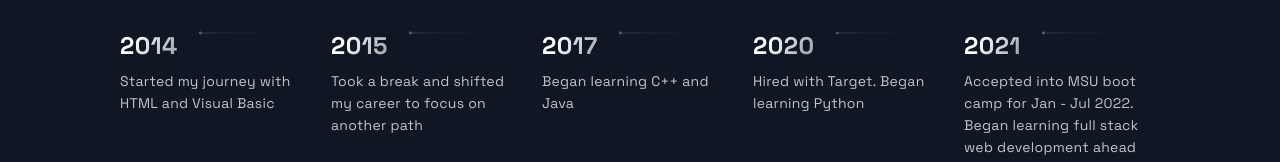
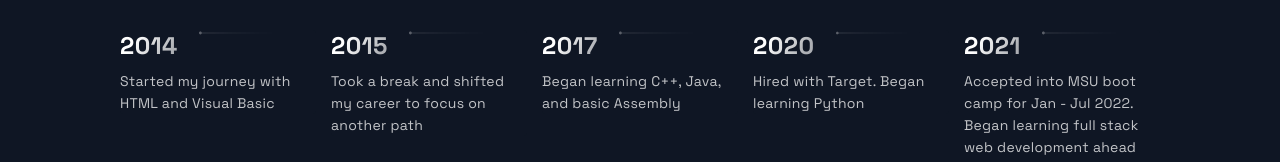
Before and after one commit to Anjato/website-portfolio, a Next.js app: page / in a window 1280 px wide. Shown: the part 3301-3463 px from the top of the page. Built offline with nearby package versions, Linux system fonts and the light colour scheme.

Commit message:
updated timeline

```diff
--- a/src/constants/constants.js
+++ b/src/constants/constants.js
@@ -47,7 +47,7 @@ export const projects = [
 export const TimeLineData = [
   { year: 2014, text: 'Started my journey with HTML and Visual Basic', },
   { year: 2015, text: 'Took a break and shifted my career to focus on another path', },
-  { year: 2017, text: 'Began learning C++ and Java', },
+  { year: 2017, text: 'Began learning C++, Java, and basic Assembly', },
   { year: 2020, text: 'Hired with Target. Began learning Python', },
   { year: 2021, text: 'Accepted into MSU boot camp for Jan - Jul 2022. Began learning full stack web development ahead of boot camp', },
 ];
```
